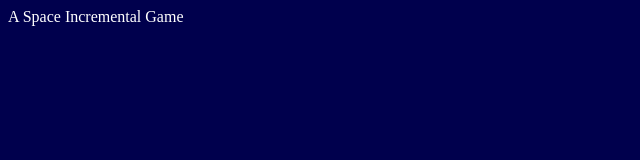
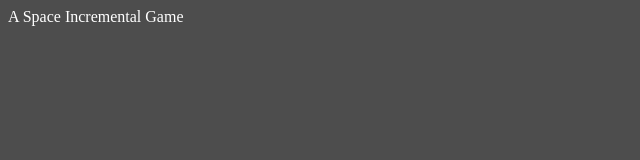
Before and after one commit to idleship/idleship.github.io, a plain HTML site: page index.html in a window 1280 px wide. Shown: the whole page, without its empty margins (0-640 px from the left). Drawn offline with Linux system fonts and the light colour scheme.

Commit message:
Update index.html

```diff
--- a/index.html
+++ b/index.html
@@ -7,8 +7,8 @@
   </body>
   <style>
     body{
-      background-color:00004d;
-      color:ffffff;
+      background-color:4d4d4d;
+      color:fff;
     }
   </style>
 </html>
```
